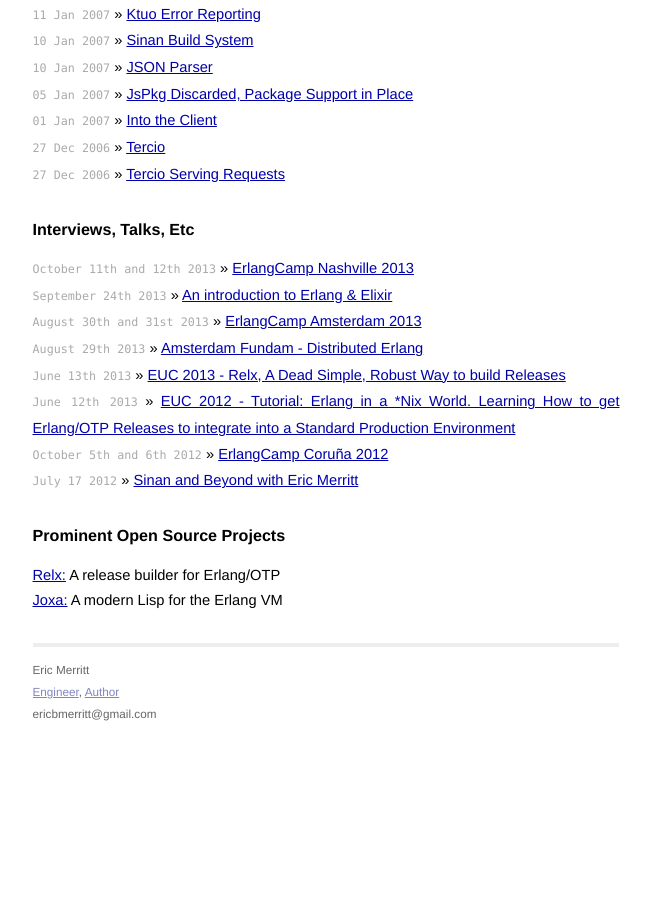
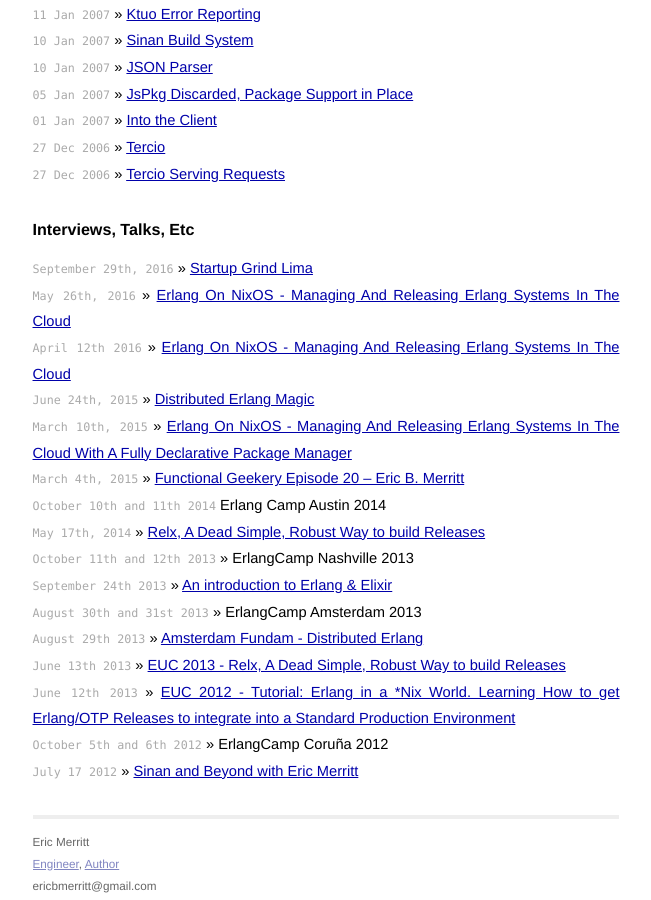
Before and after one commit to ericbmerritt/blog, a Jekyll site: the page built from index.html, in a window 1280 px wide and 900 px high, scrolled down 1412 px. Shown: the whole window, without its empty margins (314-965 px from the left). Built offline with Jekyll 4.4.1, drawn with Linux system fonts in a browser that asks for light colours; before the commit the page ends 2149 px from its top, so only the background shows below that.

Commit message:
update talk list with current talks

```diff
--- a/index.html
+++ b/index.html
@@ -13,21 +13,22 @@
 
   <h1>Interviews, Talks, Etc</h1>
   <ul class="posts">
-    <li><span>October 11th and 12th 2013</span> &raquo; <a href="http://erlangcamp.com/nashville
-">ErlangCamp Nashville 2013</a></li>
+    <li><span>September 29th, 2016</span> &raquo; <a href="https://www.startupgrind.com/events/details/startup-grind-lima-presents-eric-merritt-afiniate-inc">Startup Grind Lima</a></li>
+    <li><span>May 26th, 2016</span> &raquo; <a href="http://www.meetup.com/Portland-Erlang-User-Group/events/230136507">Erlang On NixOS - Managing And Releasing Erlang Systems In The Cloud</a></li>
+    <li><span>April 12th 2016</span> &raquo; <a href="http://www.meetup.com/Erlang-NYC/events/230216675/">Erlang On NixOS - Managing And Releasing Erlang Systems In The Cloud</a></li>
+    <li><span>June 24th, 2015</span> &raquo; <a href="http://www.meetup.com/Seattle-Scalability-Meetup/events/220664339/">Distributed Erlang Magic</a>
+    <li><span>March 10th, 2015</span> &raquo; <a href="http://www.erlang-factory.com/sfbay2016/eric-merritt">Erlang On NixOS - Managing And Releasing Erlang Systems In The Cloud With A Fully Declarative Package Manager</a></li>
+    <li><span>March 4th, 2015</span> &raquo; <a href="https://www.functionalgeekery.com/episode-20-eric-b-merritt">Functional Geekery Episode 20 – Eric B. Merritt</a></li>
+    <li><span>October 10th and 11th 2014</span> Erlang Camp Austin 2014 </li>
+    <li><span>May 17th, 2014</span> &raquo; <a href="http://www.erlang-factory.com/vancouver2014/eric-merritt">Relx, A Dead Simple, Robust Way to build Releases</a></li>
+    <li><span>October 11th and 12th 2013</span> &raquo; ErlangCamp Nashville 2013</li>
     <li><span>September 24th 2013</span> &raquo; <a href="http://www.meetup.com/Seattle-Erlang-User-Group/events/137912192/">An introduction to Erlang & Elixir</a></li>
 
-    <li><span>August 30th and 31st 2013</span> &raquo; <a href="http://erlangcamp.com/amsterdam">ErlangCamp Amsterdam 2013</a></li>
+    <li><span>August 30th and 31st 2013</span> &raquo; ErlangCamp Amsterdam 2013</li>
     <li><span>August 29th 2013</span> &raquo; <a href="http://www.meetup.com/funadam/events/134042802/">Amsterdam Fundam - Distributed Erlang</a></li>
     <li><span>June 13th 2013</span> &raquo; <a href="http://www.erlang-factory.com/conference/ErlangUserConference2013/speakers/EricMerritt">EUC 2013 - Relx, A Dead Simple, Robust Way to build Releases</a></li>
     <li><span> June 12th 2013</span> &raquo; <a href="http://www.erlang-factory.com/conference/ErlangUserConference2013/speakers/EricMerritt">EUC 2012 - Tutorial: Erlang in a *Nix World. Learning How to get Erlang/OTP Releases to integrate into a Standard Production Environment</a></li>
-    <li><span>October 5th and 6th 2012</span> &raquo; <a href="http://erlangcamp.com/">ErlangCamp Coruña 2012</a></li>
+    <li><span>October 5th and 6th 2012</span> &raquo; ErlangCamp Coruña 2012</li>
     <li><span>July 17 2012</span> &raquo; <a href="http://www.meetup.com/erlang/events/71967772/">Sinan and Beyond with Eric Merritt</a></li>
   </ul>
-
-  <h1>Prominent Open Source Projects</h1>
-  <ul class="posts">
-    <li><a href="https://github.com/erlware/relx">Relx:</a> A release builder for Erlang/OTP</li>
-    <li><a href="https://github.com/erlware/joxa">Joxa:</a> A modern Lisp for the Erlang VM</li>
-  </ul>
 </div>
```
